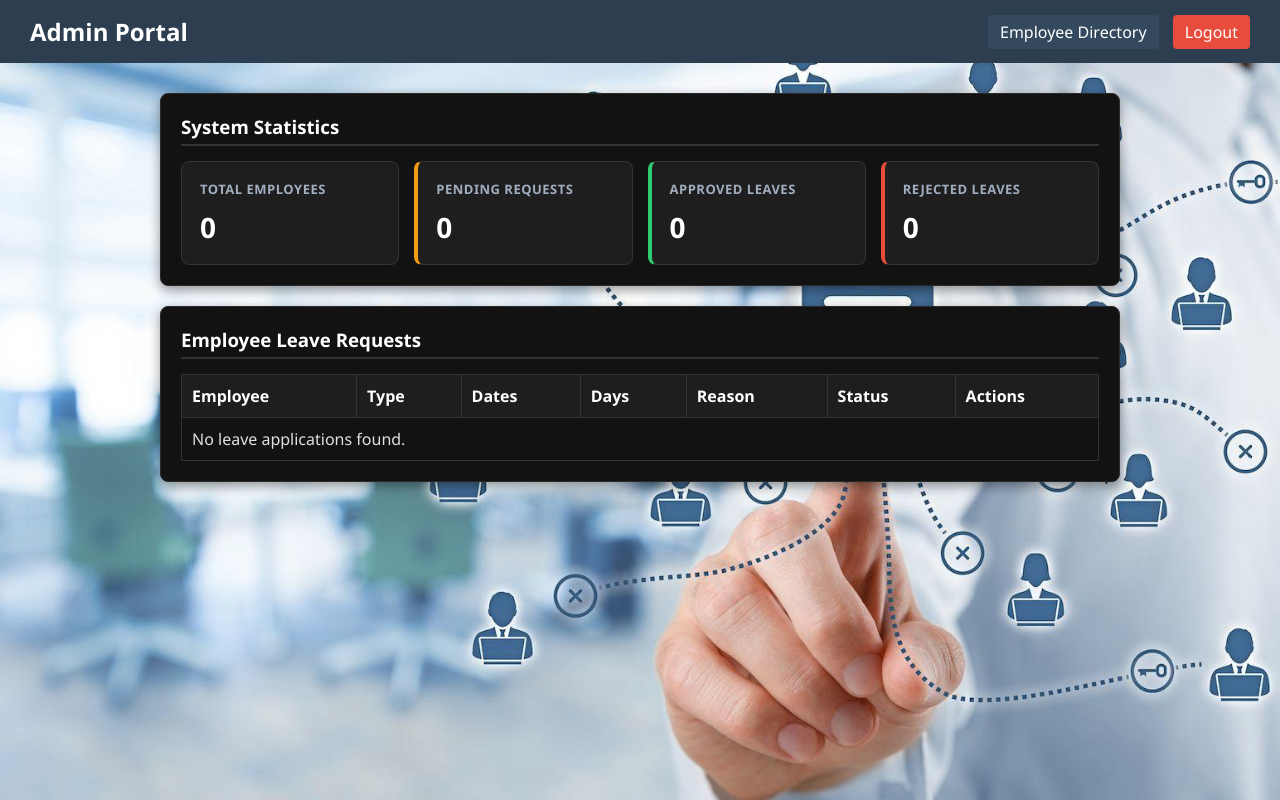
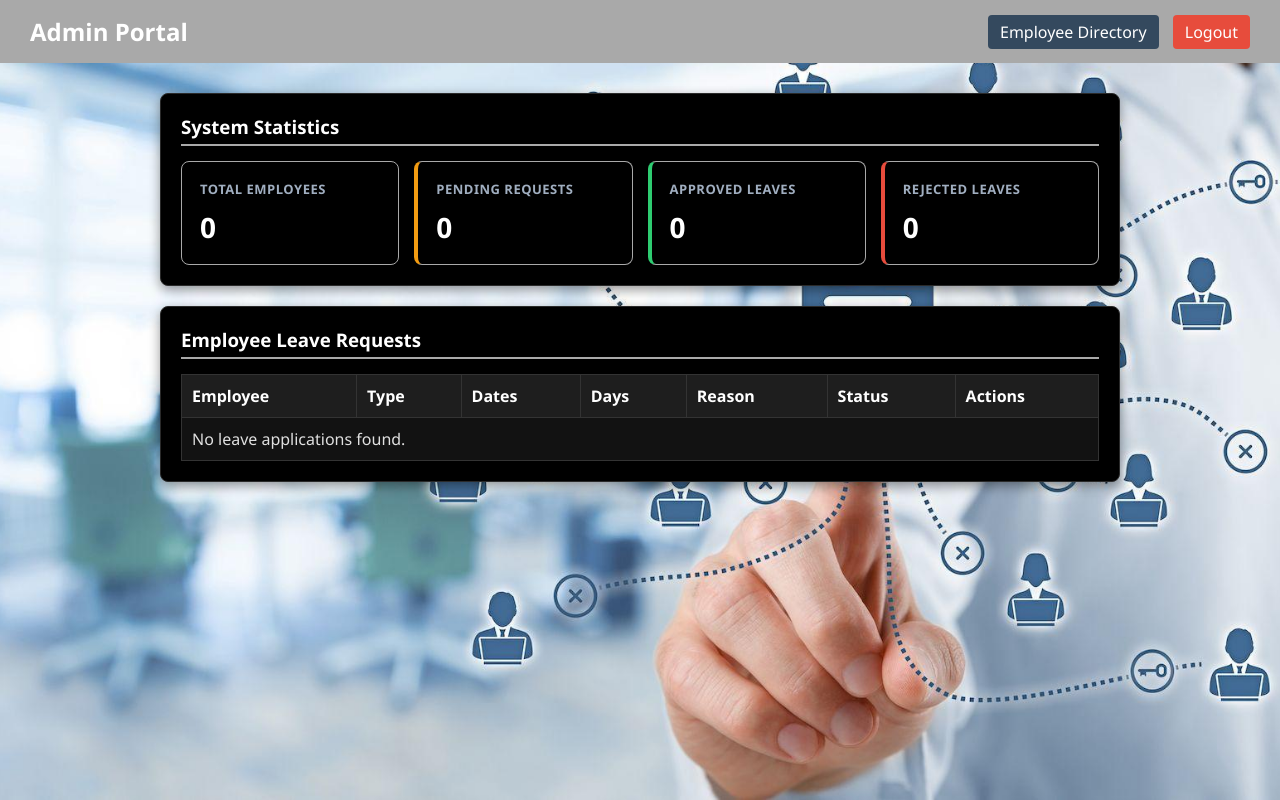
Before and after one commit to oggulokesh-56/employee-leave-management-system, a FastAPI app: page /admin/dashboard in a window 1280 px wide. Run offline with FastAPI, Linux system fonts and the light colour scheme.

Commit message:
updated project

```diff
--- a/static/style.css
+++ b/static/style.css
@@ -12,13 +12,13 @@ body {
     background-repeat: no-repeat;
     background-attachment: fixed;
     min-height: 100vh;
-    color: #333;
+    color: darkgray;
     overflow-x: hidden;
 }
 
 .top-nav {
-    background-color: #2c3e50;
-    color: #fff;
+    background-color: darkgray;
+    color: white;
     padding: 15px 30px;
     display: flex;
     justify-content: space-between;
@@ -26,7 +26,7 @@ body {
 }
 
 .top-nav a {
-    color: #fff;
+    color: white;
     text-decoration: none;
     background-color: #e74c3c;
     padding: 6px 12px;
@@ -45,8 +45,8 @@ body {
 }
 
 .card-box {
-    background-color: #121212;
-    color: #ffffff;
+    background-color: black;
+    color: white;
     padding: 20px;
     border-radius: 8px;
     margin-bottom: 20px;
@@ -56,9 +56,9 @@ body {
 
 .card-box h2, .card-box h3 {
     margin-bottom: 15px;
-    border-bottom: 2px solid #333;
+    border-bottom: 2px solid darkgray;
     padding-bottom: 5px;
-    color: #ffffff;
+    color: white;
 }
 
 .card-box p {
@@ -74,8 +74,8 @@ body {
 }
 
 .stat-card {
-    background-color: #1e1e1e;
-    border: 1px solid #333333;
+    background-color: black;
+    border: 1px solid  darkgray;
     border-radius: 8px;
     padding: 18px;
     display: flex;
@@ -86,7 +86,7 @@ body {
 
 .stat-card:hover {
     transform: translateY(-3px);
-    border-color: #444444;
+    border-color: darkgray;
 }
 
 .stat-label {
@@ -100,7 +100,7 @@ body {
 .stat-number {
     font-size: 28px;
     font-weight: 700;
-    color: #ffffff;
+    color: white;
     margin-top: 10px;
 }
 
```
Also changed, not shown: templates/add_employee.html (line endings or trailing spaces).
